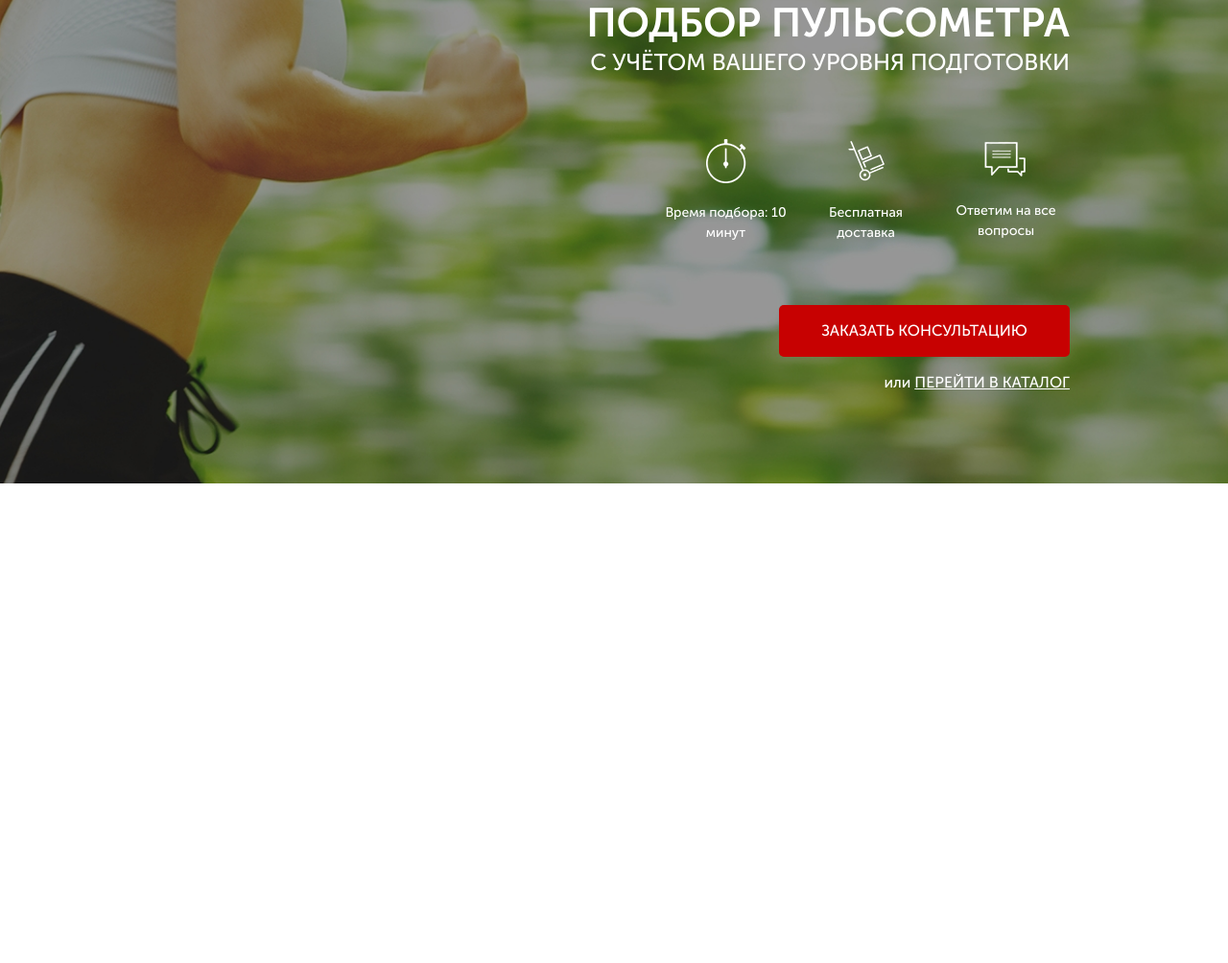
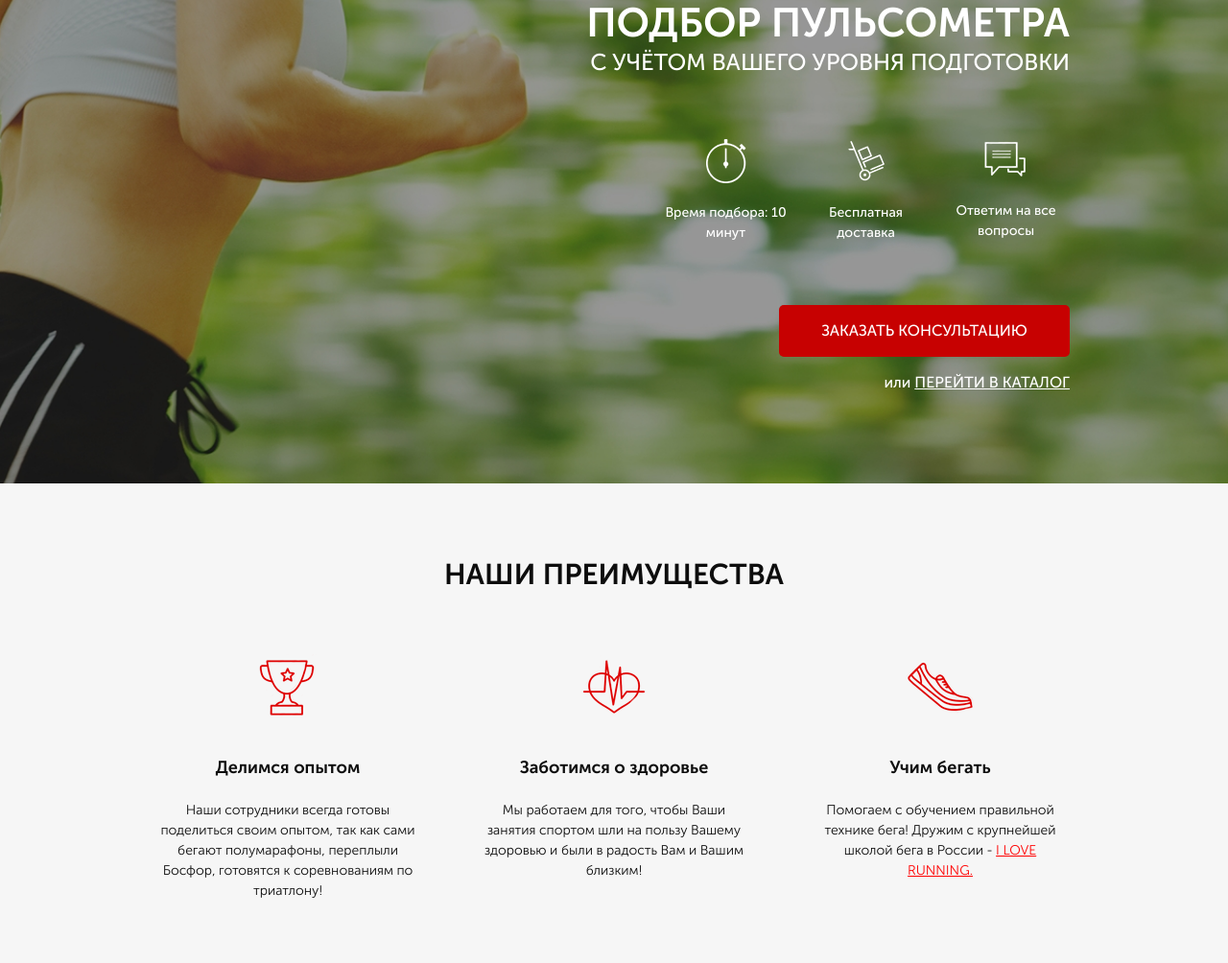
Before and after one commit to norison/Pulse, a website: page src/index.html in a window 1280 px wide. Shown: the part 167-1171 px from the top of the page at 96% size. Before the commit the page ends 800 px from the top, so only its background shows below. Drawn offline with Linux system fonts and the light colour scheme.

Commit message:
added advantages

```diff
--- a/src/index.html
+++ b/src/index.html
@@ -21,7 +21,9 @@
             <span>Garmin, Polar, Suunto</span>
           </div>
           <div class="header__contacts">
-            <a href="tel:+74999228974" class="header__phone">+7 (499) 922-89-74</a>
+            <a href="tel:+74999228974" class="header__phone"
+              >+7 (499) 922-89-74</a
+            >
             <button class="button">заказать звонок</button>
           </div>
         </header>
@@ -30,19 +32,16 @@
           <h2 class="promo__subheader">с учётом Вашего уровня подготовки</h2>
           <div class="promo__icons">
             <div class="promo__icon">
-              <img src="icons/main_screen/timer.png" alt="timer">
-              Время подбора:
-              10 минут
+              <img src="icons/main_screen/timer.png" alt="timer" />
+              Время подбора: 10 минут
             </div>
             <div class="promo__icon">
-              <img src="icons/main_screen/hand-cart.png" alt="hand-cart">
-              Бесплатная
-              доставка
+              <img src="icons/main_screen/hand-cart.png" alt="hand-cart" />
+              Бесплатная доставка
             </div>
             <div class="promo__icon">
-              <img src="icons/main_screen/messages.png" alt="messages">
-              Ответим
-              на все вопросы
+              <img src="icons/main_screen/messages.png" alt="messages" />
+              Ответим на все вопросы
             </div>
           </div>
           <button class="button button_main">заказать консультацию</button>
@@ -53,5 +52,50 @@
         </div>
       </div>
     </div>
+
+    <div class="advantages">
+      <div class="container">
+        <div class="title">НАШИ ПРЕИМУЩЕСТВА</div>
+        <div class="advantages__wrapper">
+          <div class="advantages__item">
+            <img
+              src="icons/advantages/cup.png"
+              alt="cup"
+              class="advantages__icon"
+            />
+            <div class="advantages__subtitle">Делимся опытом</div>
+            <div class="advantages__descr">
+              Наши сотрудники всегда готовы поделиться своим опытом, так как
+              сами бегают полумарафоны, переплыли Босфор, готовятся к
+              соревнованиям по триатлону!
+            </div>
+          </div>
+          <div class="advantages__item">
+            <img
+              src="icons/advantages/heart.png"
+              alt="heart"
+              class="advantages__icon"
+            />
+            <div class="advantages__subtitle">Заботимся о здоровье</div>
+            <div class="advantages__descr">
+              Мы работаем для того, чтобы Ваши занятия спортом шли на пользу
+              Вашему здоровью и были в радость Вам и Вашим близким!
+            </div>
+          </div>
+          <div class="advantages__item">
+            <img
+              src="icons/advantages/shoe.png"
+              alt="shoe"
+              class="advantages__icon"
+            />
+            <div class="advantages__subtitle">Учим бегать</div>
+            <div class="advantages__descr">
+              Помогаем с обучением правильной технике бега! Дружим с
+              крупнейшей школой бега в России - <a href="#">I LOVE RUNNING.</a>
+            </div>
+          </div>
+        </div>
+      </div>
+    </div>
   </body>
 </html>
--- /dev/null
+++ b/src/sass/blocks/_advantages.scss
@@ -0,0 +1,30 @@
+.advantages {
+  min-height: 473px;
+  padding: 73px 0 65px 0;
+  background-color: #f6f6f6;
+  &__wrapper {
+    margin-top: 60px;
+    display: flex;
+    justify-content: space-between;
+  }
+  &__item {
+    text-align: center;
+    max-width: 270px;
+  }
+  &__subtitle {
+    margin-top: 35px;
+    font-weight: 700;
+    font-size: 18px;
+    color: #0d0d0d;
+  }
+  &__descr {
+    margin-top: 20px;
+    font-weight: 300;
+    font-size: 14px;
+    color: #0d0d0d;
+    a {
+      text-decoration-line: underline;
+      color: #ff0000;
+    }
+  }
+}
--- /dev/null
+++ b/src/sass/blocks/_titles.scss
@@ -0,0 +1,6 @@
+.title {
+  font-weight: 700;
+  font-size: 30px;
+  text-align: center;
+  color: #0d0d0d;
+}
--- a/src/sass/style.scss
+++ b/src/sass/style.scss
@@ -2,6 +2,8 @@
 @import "blocks/promo";
 @import "blocks/header";
 @import "blocks/buttons";
+@import "blocks/advantages";
+@import "blocks/titles";
 
 * {
   font-family: "Museo Sans Cyrl", sans-serif;
```
Also changed, not shown: src/css/style.min.css.
